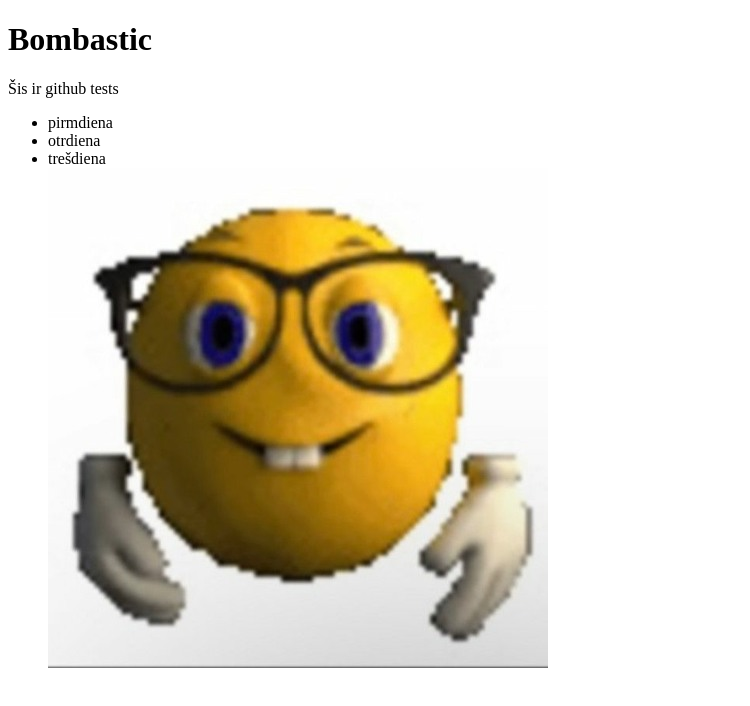
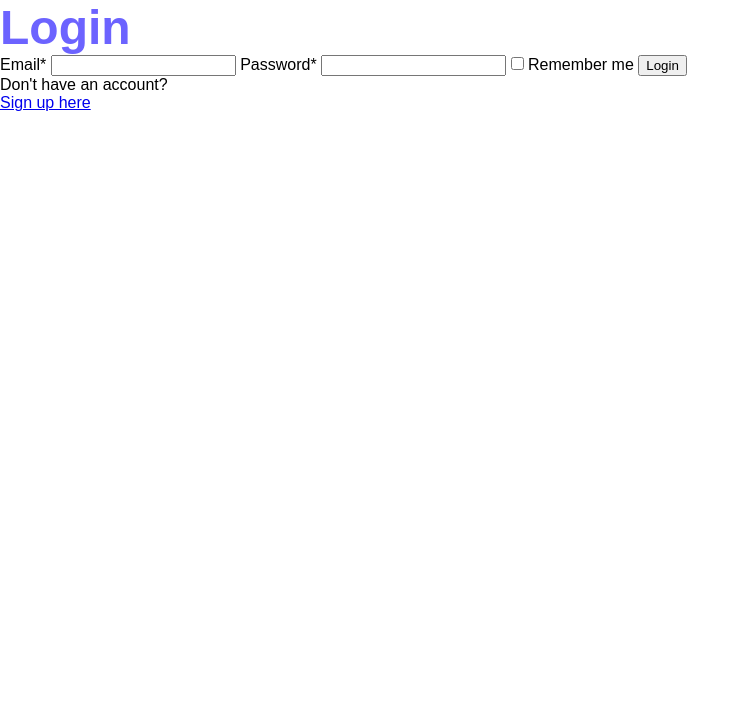
Before and after one commit to Lexer331/Darbi-j-m-l, a plain HTML site: page index.html in a window 1280 px wide. Shown: the whole page, without its empty margins (0-750 px from the left). Drawn offline with Linux system fonts and the light colour scheme.

Commit message:
Add files via upload

```diff
--- a/index.html
+++ b/index.html
@@ -3,18 +3,21 @@
 <head>
     <meta charset="UTF-8">
     <meta name="viewport" content="width=device-width, initial-scale=1.0">
-    <title>Document</title>
+    <title>Log in</title>
+    <link rel="stylesheet" href="style.css">
 </head>
 <body>
-    <h1>Bombastic</h1>
-    <p>Šis ir github tests</p>
-    <div>
-        <ul>
-            <li>pirmdiena</li>
-            <li>otrdiena</li>
-            <li>trešdiena</li>
-            <img src="nerd.jpg" alt="">
-        </ul>
-    </div>
+    <form>
+        <h1 class="virsraksts">Login</h1>
+        <label>Email*</label>
+        <input type="text" >
+        <label>Password*</label>
+        <input type="text">
+        <input type="checkbox">
+        <label>Remember me</label>
+        <button>Login</button>
+        <p>Don't have an account?</p>
+        <a href="#">Sign up here</a>
+    </form>
 </body>
-</html
+</html>
--- /dev/null
+++ b/style.css
@@ -0,0 +1,14 @@
+*{
+    margin: 0;
+    box-sizing: border-box;
+}
+
+body {
+    font-family: Arial, Helvetica, sans-serif;
+}
+
+.virsraksts{
+    color: #6C63FF;
+    font-size: 48px;
+    font-weight: bold;
+}
```
